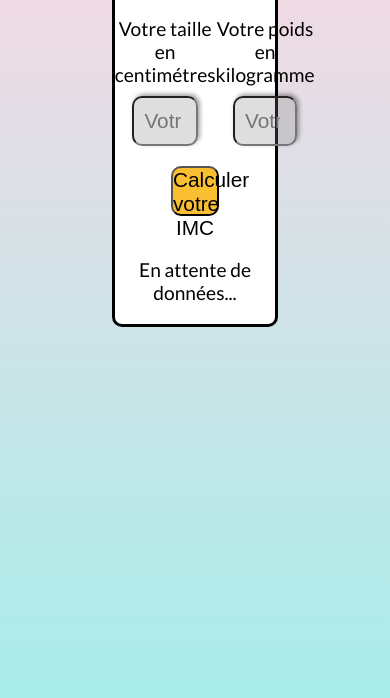
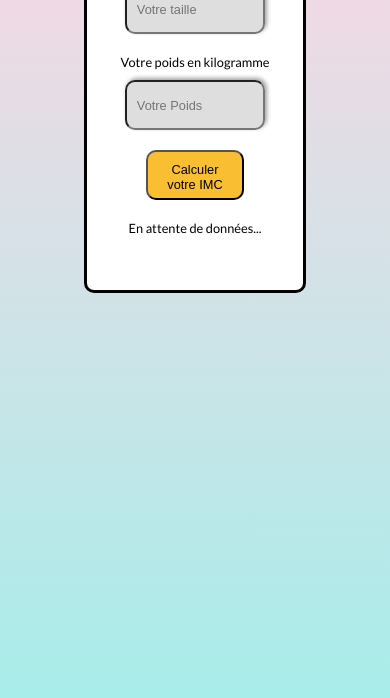
Before and after one commit to MasterSheepEU/IMC-calculator, a plain HTML site: page index.html in a window 390 px wide. Shown: the part 146-844 px from the top of the page. Drawn offline with Linux system fonts and the light colour scheme.

Commit message:
Ajout du responsive aux projet

```diff
--- a/app.js
+++ b/app.js
@@ -4,7 +4,7 @@ const BMIData = [
   { name: "Surpoids", color: "lightcoral", range: [25, 30] },
   { name: "Obésité modérée", color: "orange", range: [30, 35] },
   { name: "Obésité sévère", color: "crimson", range: [35, 40] },
-  { name: "Obésité morbide", color: "purple", range: 40 },
+  { name: "Obésité morbide", color: "purple", range: [40, Infinity] },
 ];
 
 const globalForm = document.querySelector('form')
--- a/index.html
+++ b/index.html
@@ -23,13 +23,13 @@
 
         <div class="value-container">
 
-          <div class="cm-container">
+          <div class="inputs-container">
             <label for="cm-number">Votre taille en centimétres</label>
             <input type="number" id="cm-number" placeholder="Votre taille">
           </div>
 
 
-          <div class="kg-container">
+          <div class="inputs-container">
             <label for="kg-number">Votre poids en kilogramme</label>
             <input type="number" id="kg-number" placeholder="Votre Poids">
           </div>
--- a/style.css
+++ b/style.css
@@ -27,14 +27,20 @@ h2 {
   border: solid 3px black;
   background: white;
   border-radius: 10px;
-  width: 45%;
+  width: 55%;
   margin: auto;
   text-align: center;
 }
 
-.cm-container input,
-.kg-container input {
-  font-size: 1.3rem;
+.inputs-container {
+  width: 50%;
+  display: flex;
+  flex-direction: column;
+  align-items: center;
+}
+
+.inputs-container input {
+  font-size: 1rem;
   margin-top: 10px;
   width: 65%;
   height: 50px;
@@ -44,9 +50,8 @@ h2 {
   padding-left: 10px;
 }
 
-.kg-container label,
-.cm-container label {
-  font-size: 1.2rem;
+.inputs-container label {
+  font-size: 1rem;
 }
 
 .value-container {
@@ -56,9 +61,10 @@ h2 {
 
 #calcul {
   width: 30%;
-  height: 50px;
+  height: 70px;
   font-size: 1.3rem;
   border-radius: 10px;
+  padding: 10px;
   background: #fabe33;
 }
 
@@ -96,3 +102,73 @@ h2 {
 .purple {
   color: purple;
 }
+
+/* Mise en place du responsive */
+
+@media (max-width: 920px) {
+  .app-container {
+    width: 60%;
+  }
+
+  h2 {
+    font-size: 1.5rem;
+  }
+
+  .inputs-container {
+    width: 100%;
+    display: flex;
+    flex-direction: column;
+    align-items: center;
+  }
+
+  .value-container {
+    display: block;
+  }
+
+  .inputs-container:nth-of-type(2) {
+    margin-top: 20px;
+  }
+
+  #calcul {
+    font-size: 1.1rem;
+  }
+
+  #result {
+    font-size: 1rem;
+    height: 50px;
+  }
+
+  .IMC p {
+    font-size: 1.5rem;
+  }
+}
+
+/* Responsive Téléphone */
+
+@media (max-width: 600px) {
+  h2 {
+    font-size: 1rem;
+  }
+
+  .inputs-container label {
+    font-size: 0.8rem;
+  }
+
+  .inputs-container input {
+    font-size: 0.8rem;
+  }
+
+  #calcul {
+    font-size: 0.8rem;
+    width: 45%;
+    height: 50px;
+  }
+
+  #result {
+    font-size: 0.8rem;
+  }
+
+  .IMC p {
+    font-size: 1.1rem;
+  }
+}
```
